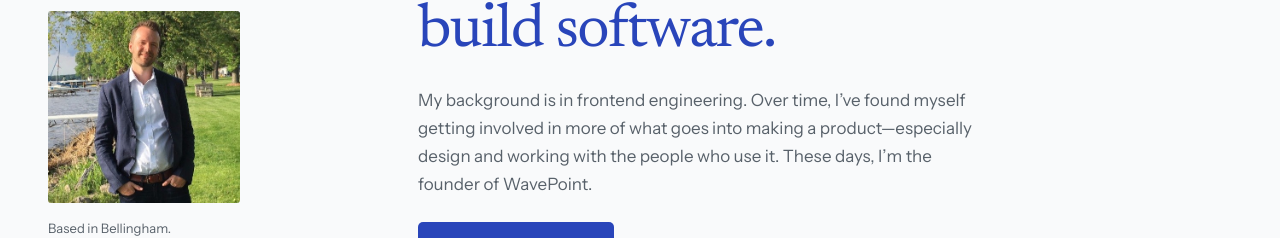
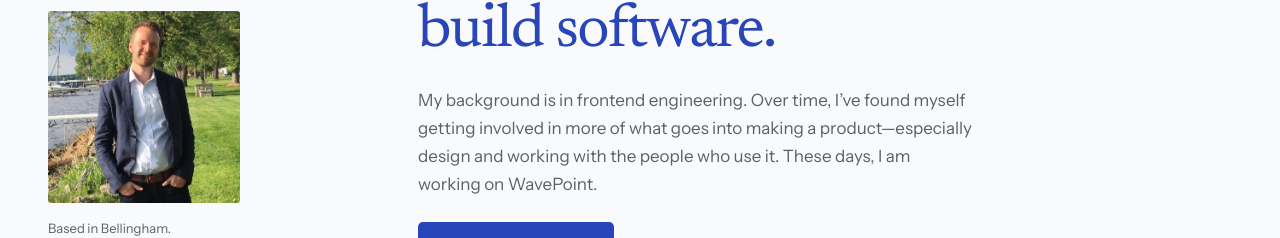
Before and after one commit to robabby/robabby, a Next.js app: page / in a window 1280 px wide. Shown: the part 189-427 px from the top of the page. Built offline with nearby package versions, Linux system fonts and the light colour scheme; no server answers.

Commit message:
fix(copy): update hero WavePoint introduction (SG-1766) (#104)

```diff
--- a/app/page.tsx
+++ b/app/page.tsx
@@ -33,7 +33,7 @@ export default function Home() {
           </div>
           <div className="hero-copy">
             <h2 className="hero-statement">I design and<br /><span>build software.</span></h2>
-            <p className="hero-intro">My background is in frontend engineering. Over time, I’ve found myself getting involved in more of what goes into making a product—especially design and working with the people who use it. These days, I’m the founder of WavePoint.</p>
+            <p className="hero-intro">My background is in frontend engineering. Over time, I’ve found myself getting involved in more of what goes into making a product—especially design and working with the people who use it. These days, I am working on WavePoint.</p>
             <div className="hero-actions">
               <a className="button" href="#work">Explore my work <ArrowRightIcon className="arrow" aria-hidden="true" /></a>
               <a className="text-link" href="#contact">Get in touch <ArrowRightIcon className="arrow" aria-hidden="true" /></a>
```
